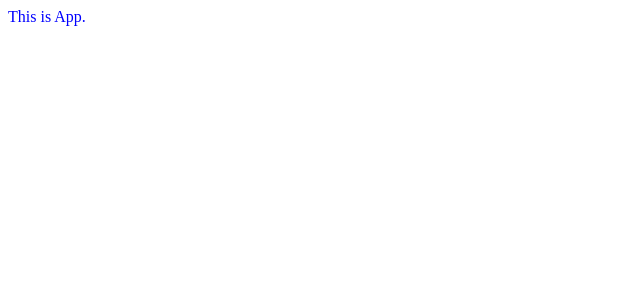
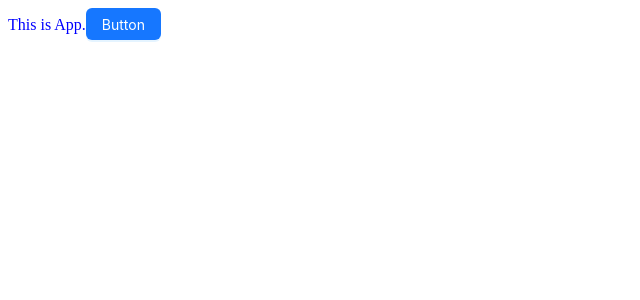
Before and after one commit to yuchuan-tao/REACT-FLASK-EXAMPLE, a React (Create React App) app in the folder react-client/: page / in a window 1280 px wide. Shown: the top 300 px of the page, without its empty margins (0-640 px from the left). Built offline with nearby package versions, Linux system fonts and the light colour scheme.

Commit message:
Add Ant Design dependency

```diff
--- a/react-client/package.json
+++ b/react-client/package.json
@@ -6,6 +6,7 @@
     "@testing-library/jest-dom": "^5.17.0",
     "@testing-library/react": "^13.4.0",
     "@testing-library/user-event": "^13.5.0",
+    "antd": "^5.19.0",
     "react": "^18.3.1",
     "react-dom": "^18.3.1",
     "react-scripts": "5.0.1",
--- a/react-client/src/App.js
+++ b/react-client/src/App.js
@@ -1,5 +1,12 @@
+import { Button } from 'antd';
+
 function App() {
-  return <div>This is App.</div>
+  return (
+    <div>
+      This is App.
+      <Button type="primary">Button</Button>
+    </div>
+  );
 };
 
 export default App;
```
Also changed, not shown: 1 other file (tests, documents, lock files or other folders).
